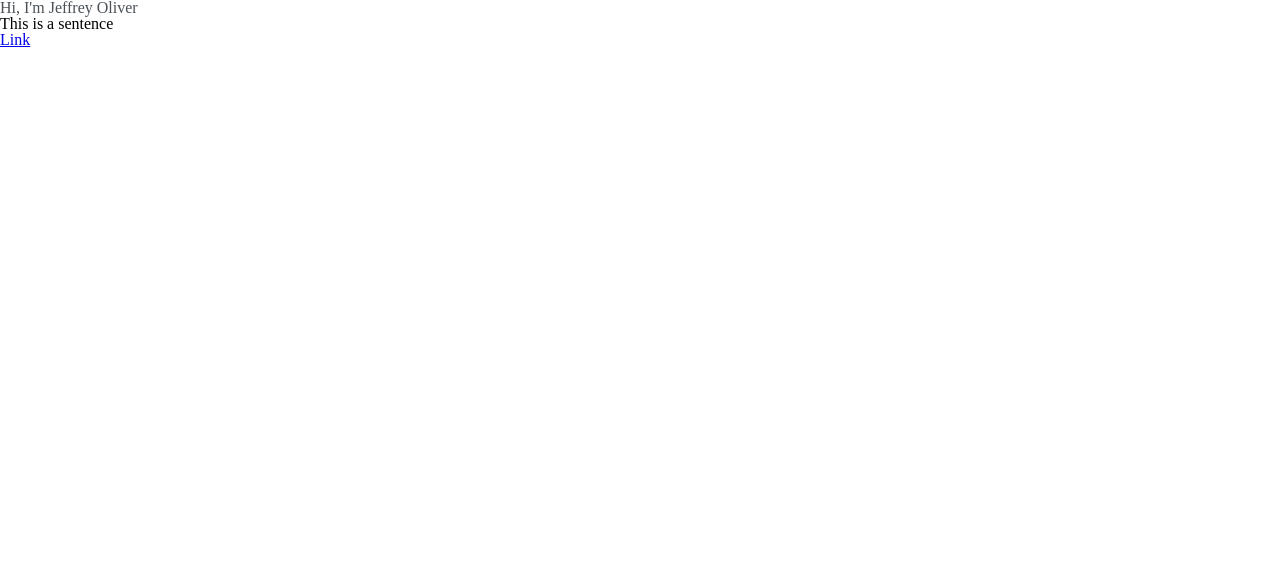
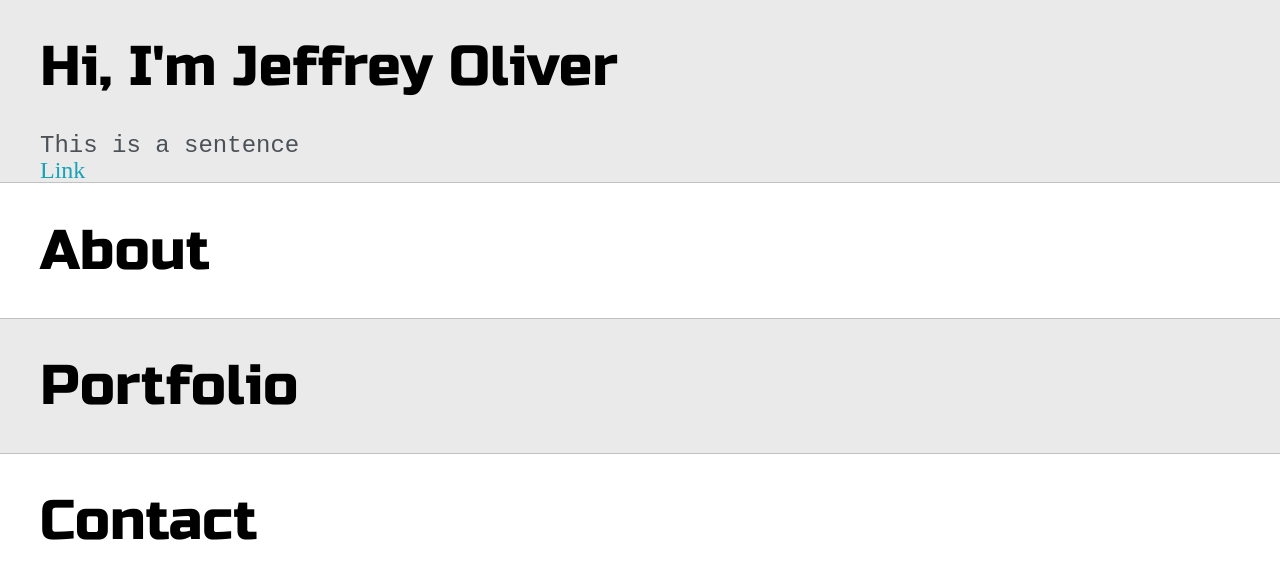
Before and after one commit to codeOfTheFuture/professional-portfolio, a Next.js app: page / in a window 1280 px wide. Shown: the top 578 px of the page. Built offline with nearby package versions, Linux system fonts and the light colour scheme.

Commit message:
setup section and added some global styles

```diff
--- /dev/null
+++ b/components/sectionAbout/SectionAbout.jsx
@@ -0,0 +1,14 @@
+import React from "react";
+import styles from "./SectionAbout.module.scss";
+
+const SectionAbout = () => {
+  return (
+    <section className={styles.s2}>
+      <div className='main-container'>
+        <h1>About</h1>
+      </div>
+    </section>
+  );
+};
+
+export default SectionAbout;
--- /dev/null
+++ b/components/sectionAbout/SectionAbout.module.scss
@@ -0,0 +1,6 @@
+@import "../../styles/variables.scss";
+
+section.s2 {
+  background-color: $secondaryColor;
+  border-bottom: 1px solid $borderColor;
+}
--- /dev/null
+++ b/components/sectionContact/SectionContact.jsx
@@ -0,0 +1,14 @@
+import React from "react";
+import styles from "./SectionContact.module.scss";
+
+const SectionContact = () => {
+  return (
+    <section className={styles.s4}>
+      <div className='main-container'>
+        <h1>Contact</h1>
+      </div>
+    </section>
+  );
+};
+
+export default SectionContact;
--- /dev/null
+++ b/components/sectionContact/SectionContact.module.scss
@@ -0,0 +1,6 @@
+@import "../../styles/variables.scss";
+
+section.s4 {
+  background-color: $secondaryColor;
+  border-bottom: 1px solid $borderColor;
+}
--- a/components/sectionOne/SectionOne.jsx
+++ b/components/sectionMain/SectionMain.jsx
@@ -1,10 +1,10 @@
 import React from "react";
-import "./SectionOne.module.scss";
+import styles from "./SectionMain.module.scss";
 
 const SectionOne = () => {
   return (
-    <section>
-      <div>
+    <section className={styles.s1}>
+      <div className='main-container'>
         <h1>Hi, I'm Jeffrey Oliver</h1>
         <p>This is a sentence</p>
         <a href='#'>Link</a>
--- /dev/null
+++ b/components/sectionMain/SectionMain.module.scss
@@ -0,0 +1,6 @@
+@import "../../styles/variables.scss";
+
+section.s1 {
+  background-color: $mainColor;
+  border-bottom: 1px solid $borderColor;
+}
--- /dev/null
+++ b/components/sectionPortfolio/SectionPortfolio.jsx
@@ -0,0 +1,14 @@
+import React from "react";
+import styles from "./SectionPortfolio.module.scss";
+
+const SectionPortfolio = () => {
+  return (
+    <section className={styles.s3}>
+      <div className='main-container'>
+        <h1>Portfolio</h1>
+      </div>
+    </section>
+  );
+};
+
+export default SectionPortfolio;
--- /dev/null
+++ b/components/sectionPortfolio/SectionPortfolio.module.scss
@@ -0,0 +1,6 @@
+@import "../../styles/variables.scss";
+
+section.s3 {
+  background-color: $mainColor;
+  border-bottom: 1px solid $borderColor;
+}
--- a/pages/index.js
+++ b/pages/index.js
@@ -1,7 +1,10 @@
 import Head from "next/head";
 import styles from "../styles/Home.module.scss";
 
-import SectionOne from "../components/sectionOne/SectionOne";
+import SectionMain from "../components/sectionMain/SectionMain";
+import SectionAbout from "../components/sectionAbout/SectionAbout";
+import SectionPortfolio from "../components/sectionPortfolio/SectionPortfolio";
+import SectionContact from "../components/sectionContact/SectionContact";
 
 const Home = () => (
   <div className={styles.container}>
@@ -13,8 +16,16 @@ const Home = () => (
         name='viewport'
         content='width=device-width, initial-scale=1'
       ></meta>
+
+      <link
+        href='https://fonts.googleapis.com/css2?family=Russo+One&display=swap'
+        rel='stylesheet'
+      ></link>
     </Head>
-    <SectionOne />
+    <SectionMain />
+    <SectionAbout />
+    <SectionPortfolio />
+    <SectionContact />
   </div>
 );
 
--- a/styles/globals.scss
+++ b/styles/globals.scss
@@ -129,14 +129,29 @@ table {
 }
 
 // Global Styles
-$mainColor: #eaeaea;
-$secondaryColor: #fff;
+@import "variables";
 
-$borderColor: #c1c1c1;
+// Global heading font-sizes
+h1 {
+  font-size: 56px;
+}
+h2 {
+  font-size: 36px;
+}
+h3 {
+  font-size: 28px;
+}
+h4 {
+  font-size: 24px;
+}
+h5 {
+  font-size: 20px;
+}
+h6 {
+  font-size: 16px;
+}
 
-$mainText: black;
-$secondaryText: #4b5156;
-
+// Main text color for headings
 h1,
 h2,
 h3,
@@ -144,14 +159,49 @@ h4,
 h5,
 h6,
 strong {
-  color: $secondaryText;
+  color: $mainText;
+  padding: 0.7em 0;
+  font-family: "Russo One", sans-serif;
 }
 
+// Secondary text color
 p,
 li,
 span,
 label,
 input,
 textarea {
-  color: $mainText;
+  color: $secondaryText;
+  font-size: 1.5em;
+  font-family: "Roboto Mono", monospace;
 }
+
+// Global section styles
+.s1,
+.s2,
+.s3,
+.s4 {
+  overflow: auto;
+}
+
+// Global container styles
+.main-container {
+  width: 1200px;
+  margin: 0 auto;
+
+  @media screen and (max-width: $mobileView) {
+    width: 95%;
+  }
+}
+
+// Global link styles
+a {
+  text-decoration: none;
+  color: #17a2b8;
+  font-size: 1.5em;
+}
+
+// Global unordered list styles
+ul {
+  list-style: none;
+}
--- /dev/null
+++ b/styles/variables.scss
@@ -0,0 +1,11 @@
+// Background Colors
+$mainColor: #eaeaea;
+$secondaryColor: #fff;
+// Border Colors
+$borderColor: #c1c1c1;
+// Text Colors
+$mainText: black;
+$secondaryText: #4b5156;
+
+// Mobile view
+$mobileView: 1200px;
```
Also changed, not shown: components/sectionOne/SectionOne.module.scss (deleted).
